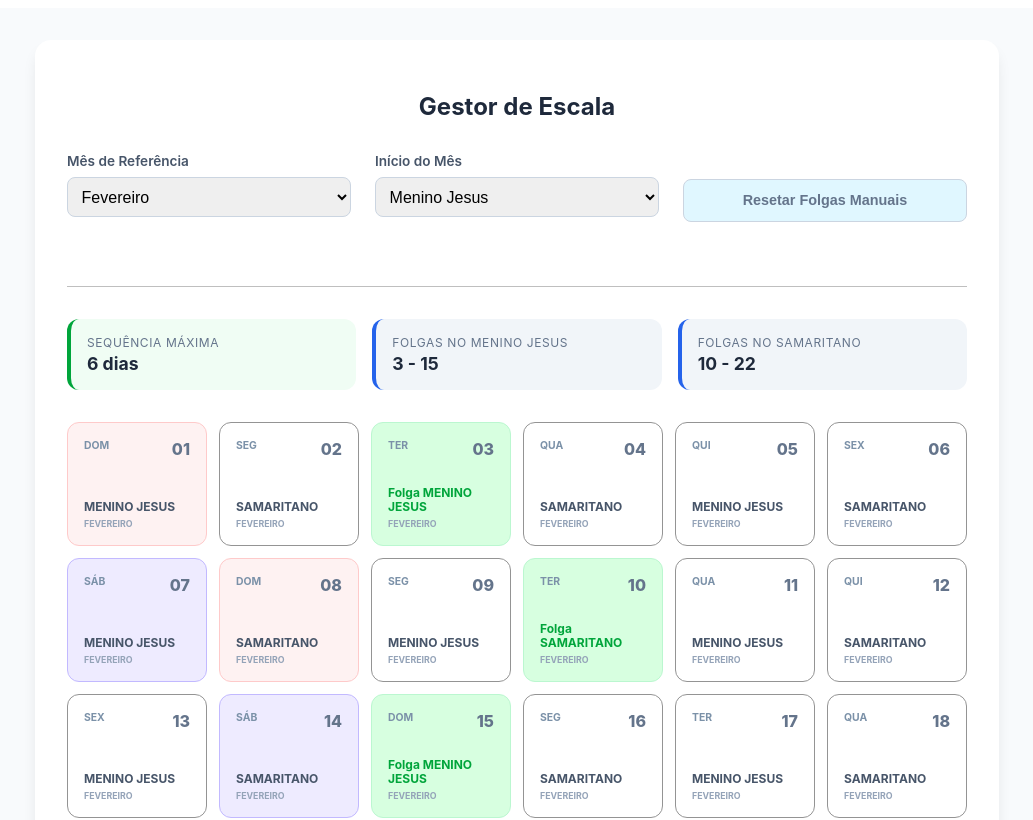
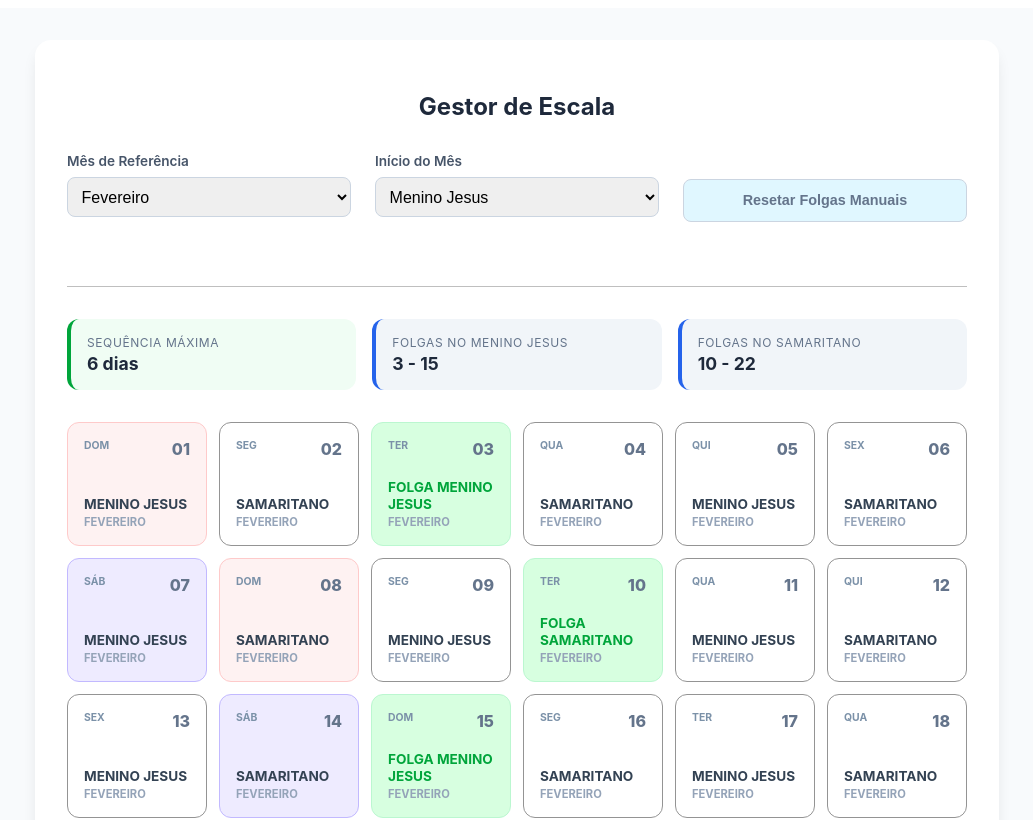
Before and after one commit to okavango81/work-schedule, an Angular app: page / in a window 1280 px wide. Shown: the top 820 px of the page, without its empty margins (123-1156 px from the left). Built offline with nearby package versions, Linux system fonts and the light colour scheme.

Commit message:
full app

```diff
--- a/src/app/app.scss
+++ b/src/app/app.scss
@@ -287,17 +287,17 @@
 
   .status
   {
-    font-size   : 0.75rem;
+    font-size   : 0.85rem;
     font-weight : 700;
     line-height : 1.2;
-    color       : #475569;
+    color       : #334253;
     margin-top  : 0.5rem;
   }
 
   .month-tag
   {
     display     : block;
-    font-size   : 0.55rem;
+    font-size   : 0.7rem;
     margin-top  : 4px;
     font-weight : bold;
     color       : #94a3b8;
@@ -312,6 +312,7 @@
     .status
     {
       color : var(--success);
+      text-transform: uppercase;
     }
 
     .weekday
```
